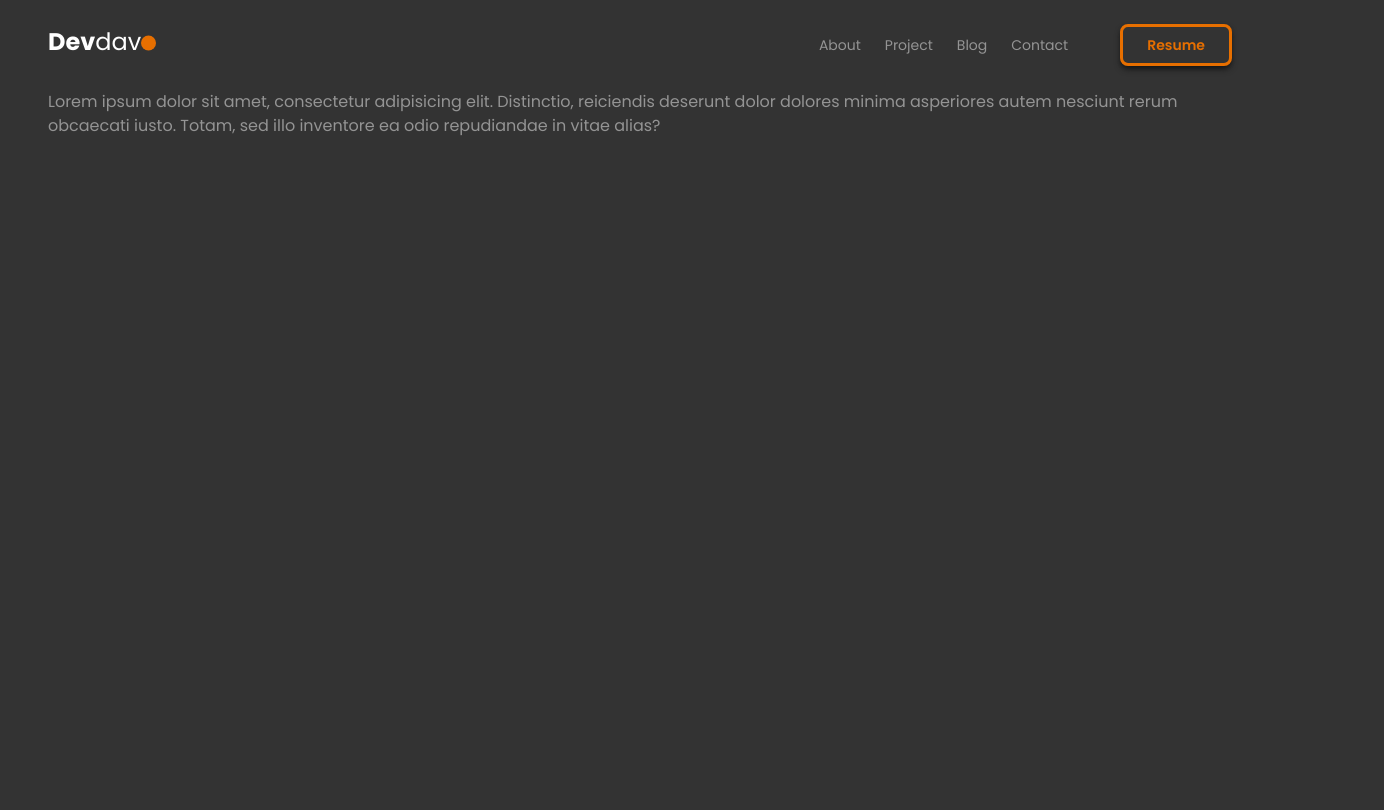
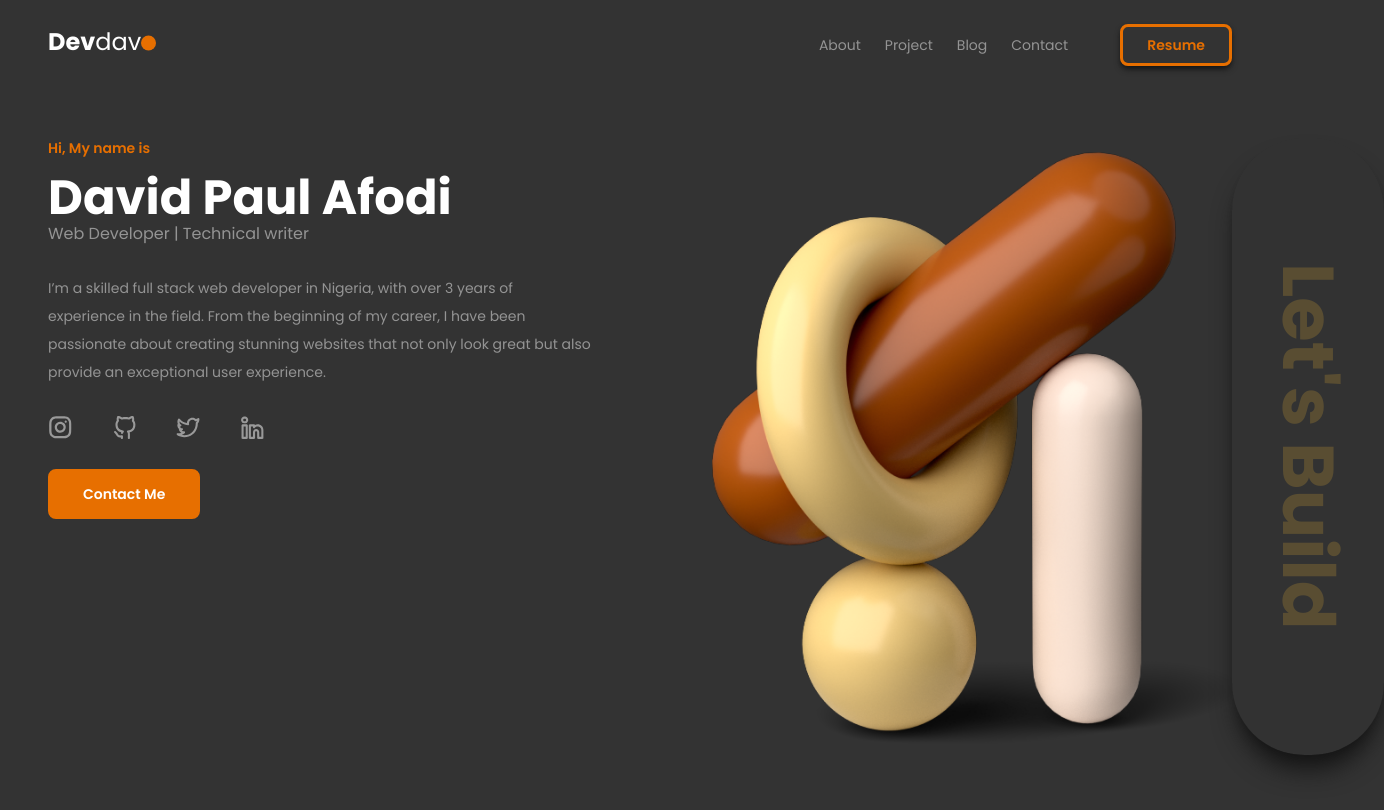
Before and after one commit to DGold3680/Portfolio, an Astro site: page / in a window 1280 px wide. Shown: the whole page, 1384 px wide, since content can reach past the window. Built offline with nearby package versions, Linux system fonts and the light colour scheme; Astro itself is replaced by a stand-in of ours.

Commit message:
hero section

```diff
--- /dev/null
+++ b/src/components/Hero.jsx
@@ -0,0 +1,27 @@
+
+export default function Hero() {
+  return (
+    <div className="text-sm">
+    <p className="text-sm text-sec font-semibold mb-4">Hi, My name is </p>
+    <h1 className="text-5xl text-white font-bold">David Paul Afodi</h1>
+    <p className="text-base mb-7">Web Developer | Technical writer</p>
+    <p className="leading-7 mb-7">
+      I’m a skilled full stack web developer in Nigeria, with over 3 years of
+      experience in the field. From the beginning of my career, I have been
+      passionate about creating stunning websites that not only look great but
+      also provide an exceptional user experience.
+    </p>
+    <div className="flex w-4/6  lg:w-2/5 justify-between mb-7">
+      <img className="inline-block" src="instagram.svg" alt="" />
+      <img className="inline-block" src="github.svg" alt="" />
+      <img className="inline-block" src="twitter.svg" alt="" />
+      <img className="inline-block" src="linkedIn.svg" alt="" />
+    </div>
+    <a
+      href="#contact"
+      class="inline-block  bg-sec py-3 px-8 border-[3px] rounded-lg border-sec text-white font-semibold"
+      >Contact Me</a
+    >
+  </div>
+  )
+}
--- a/src/components/Sidebar.jsx
+++ b/src/components/Sidebar.jsx
@@ -4,8 +4,8 @@ const navLinks = ["About", "My Projects", "My Blog", "Contact Me"];
 export default function Sidebar() {
   return (
     <div className="py-6 h-screen text-sm text-white text-opacity-50">
-      <div className="flex justify-end">
-        <a href="/" className="p-3">
+      <div className="flex justify-end h-8 items-center">
+        <a href="/" className="p-2">
           <svg
             width="14"
             height="14"
@@ -20,7 +20,7 @@ export default function Sidebar() {
           </svg>
         </a>
       </div>
-      <div className="text-center mt-2 mb-5">
+      <div className="text-center mb-5">
         <Logo className="mb-3" />
         <p>Web Developer | Technical writer</p>
       </div>
--- a/src/layouts/Layout.astro
+++ b/src/layouts/Layout.astro
@@ -28,7 +28,7 @@ const navigationPage = Astro.url.pathname.includes("/navigation");
   </head>
   <body
     class="font-normal font-sans text-main bg-bg"
-    transition:animate={slide({ duration: "0.2s" })}
+    transition:animate={slide({ duration: "0.08s" })}
   >
     {navigationPage ? null : <Navbar />}
     <main class="px-6 md:px-12">
--- a/src/pages/index.astro
+++ b/src/pages/index.astro
@@ -1,12 +1,26 @@
 ---
+import { Image } from "astro:assets";
 import Layout from "../layouts/Layout.astro";
+import Hero from "../components/Hero";
+import heroImg from "../assets/heroImg.png";
+// import HeroImg from "../components/HeroImg";
 ---
 
 <Layout>
-  <main>
-    Lorem ipsum dolor sit amet, consectetur adipisicing elit. Distinctio,
-    reiciendis deserunt dolor dolores minima asperiores autem nesciunt rerum
-    obcaecati iusto. Totam, sed illo inventore ea odio repudiandae in vitae
-    alias?
-  </main>
+  <div class="flex my-12">
+    <div class="basis-1/2 pr-12">
+      <Hero />
+    </div>
+    <div class="flex basis-1/2 justify-between">
+      <Image src={heroImg} alt="" />
+      <div class="bg-bg/5 shadow-xl shadow-neutral-900 [height:96%] flex justify-end rounded-[72px] p-10">
+        <p
+          class="inline-block [writing-mode:vertical-lr] text-7xl font-bold text-tert opacity-20 my-auto"
+        >
+          Let's Build
+        </p>
+      </div>
+    </div>
+    <!-- <HeroImg /> -->
+  </div>
 </Layout>
--- a/tailwind.config.cjs
+++ b/tailwind.config.cjs
@@ -11,6 +11,7 @@ module.exports = {
       colors: {
         main: "#949494",
         sec: "#E76F00",
+        tert: "#F2B932",
         bg: "#333333",
       },
       opacity: {
```
Also changed, not shown: src/assets/heroImg.png (added), src/components/HeroImg.jsx (added).
